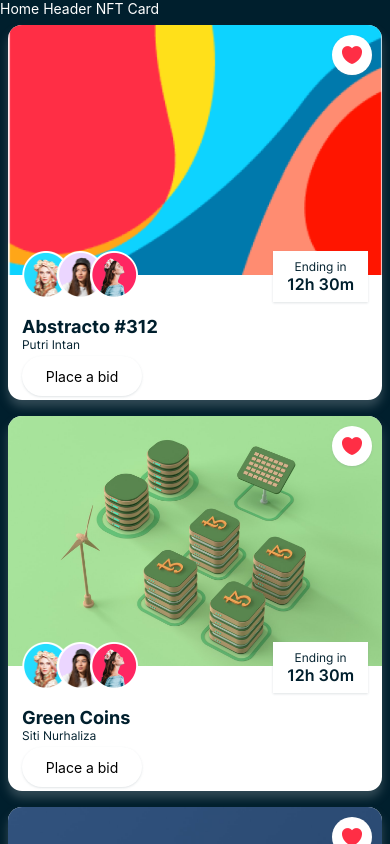
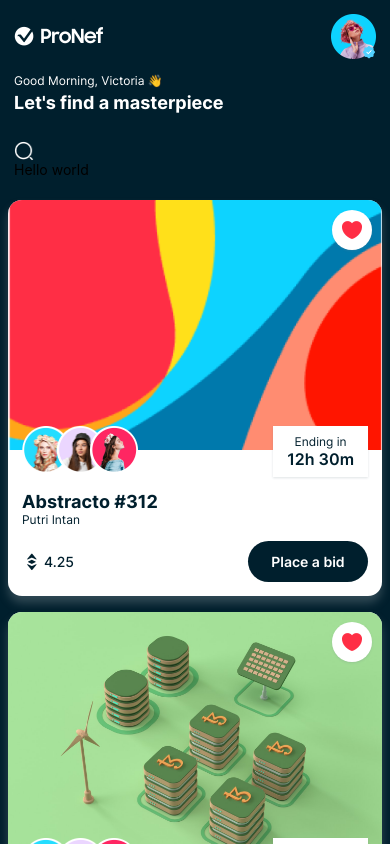
Before and after one commit to lehonglong2411/NFT-Marketplace-Course_ReactNative, a React Native app: screen /Home in a window 390 px wide. Shown: the top 844 px of the page. Built offline with nearby package versions, Linux system fonts and the light colour scheme.

Commit message:
home header 1:24

```diff
--- a/components/Button.js
+++ b/components/Button.js
@@ -31,29 +31,28 @@
 }
 
 
-export const RectButton = ({imgUrl, handlePress, ...props}) => {
+export const RectButton = ({minWidth, fontSize, handlePress, ...props}) => {
     return (
       <TouchableOpacity
         style = {{
-            width: 40,
-            height: 40,
-           backgroundColor: COLORS.white,
-           position: 'absolute',
+           backgroundColor: COLORS.primary,
+
            borderRadius: SIZES.extraLarge,
-           alignItems: 'center',
-           justifyContent: 'center',
-           ...SHADOWS.light,
-           ...props,
+           minWidth: minWidth,
+           padding:SIZES.small,
+
 
         }}
         onPress={handlePress}
     >
-        <Image
-            source = {imgUrl}
-            resizeMode = "contain"
-            style = {{ position: "absolute", width: 24, height: 24, bottom: 0, right: 0}}
-        />
-        <Text>Place a bid</Text>
+
+        <Text style = {{
+          fontFamily: FONTS.semiBold,
+          fontSize: fontSize,
+          color: COLORS.white,
+          textAlign: 'center',
+
+        }}>Place a bid</Text>
     </TouchableOpacity>
     )
   }
--- a/components/HomeHeader.js
+++ b/components/HomeHeader.js
@@ -1,10 +1,72 @@
-import { View, Text } from 'react-native'
-import React from 'react'
+import { View, Text, Image, TextInput } from 'react-native'
+import { COLORS, FONTS, SIZES, assets } from '../constants'
 
 const HomeHeader = () => {
   return (
-    <View>
-      <Text style = {{color: 'white'}}>Home Header NFT Card</Text>
+    <View style = {{
+      backgroundColor: COLORS.primary,
+      padding: SIZES.font,
+
+    }}>
+    <View style = {{
+      flexDirection: 'row',
+      justifyContent: 'space-between',
+      alignItems: 'center',
+
+    }}>
+          <Image
+            source = {assets.logo}
+            resizeMode = "contain"
+            style = {{
+              width: 90,
+              height: 25,
+            }}
+          />
+
+          <View style = {{ width: 45, height: 45 }}>
+            <Image
+              source = {assets.person01}
+              resizeMode = "contain"
+              style = {{
+                width: '100%',
+                height: '100%',
+              }}
+            />
+            <Image
+              source = {assets.badge}
+              resizeMode = "contain"
+              style = {{
+                position: 'absolute',
+                width: 15,
+                height: 15,
+                bottom: 0,
+                right: 0,
+              }}
+            />
+          </View>
+    </View>
+        <View style = {{ marginVertical: SIZES.font}}>
+              <Text style = {{ fontFamily: FONTS.regular, fontSize: SIZES.small, color: COLORS.white}}>
+                Good Morning, Victoria 👋
+              </Text>
+              <Text style = {{ fontFamily: FONTS.bold, fontSize: SIZES.large, color: COLORS.white, marginTop: SIZES.base / 2 }}>
+                Let's find a masterpiece
+              </Text>
+        </View>
+
+        <View style = {{ marginTop: SIZES.font}}>
+              <View>
+                <Image
+                  source = {assets.search}
+                  resizeMode = "contain"
+                  style = {{width: 20, height: 20, marginRight: SIZES.base}}
+                />
+                <TextInput
+                  placeholder='Hello world'
+                  style = {{flex: 1}}
+                />
+              </View>
+        </View>
     </View>
   )
 }
--- a/components/NFTCard.js
+++ b/components/NFTCard.js
@@ -44,6 +44,7 @@
 
         <View style = {{
           marginTop: SIZES.font,
+          display: "flex",
           flexDirection: "row",
           justifyContent: "space-between",
           alignItems: 'center',
```
